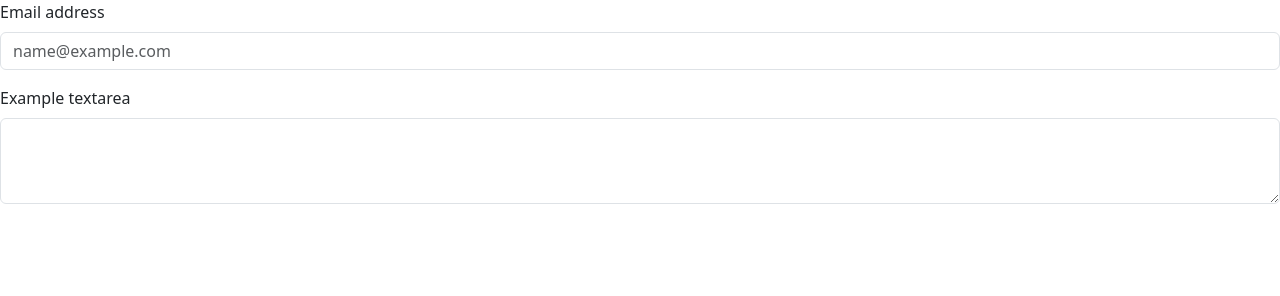
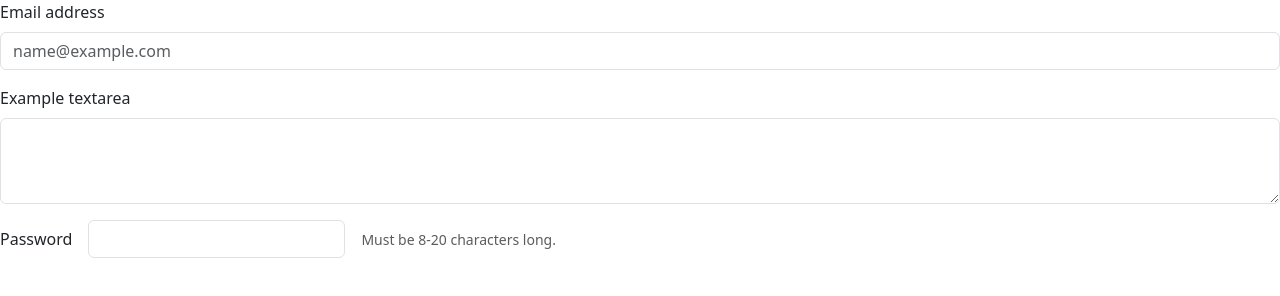
Before and after one commit to pranavanmarazin-x/branch, a plain HTML site: page index.html in a window 1280 px wide. Drawn offline with nearby package versions, Linux system fonts and the light colour scheme.

Commit message:
added another

```diff
--- a/index.html
+++ b/index.html
@@ -21,7 +21,19 @@
 </div>
 
 
-
+<div class="row g-3 align-items-center">
+  <div class="col-auto">
+    <label for="inputPassword6" class="col-form-label">Password</label>
+  </div>
+  <div class="col-auto">
+    <input type="password" id="inputPassword6" class="form-control" aria-describedby="passwordHelpInline">
+  </div>
+  <div class="col-auto">
+    <span id="passwordHelpInline" class="form-text">
+      Must be 8-20 characters long.
+    </span>
+  </div>
+</div>
 
 
     <script src="https://cdn.jsdelivr.net/npm/bootstrap@5.3.8/dist/js/bootstrap.bundle.min.js"
```
